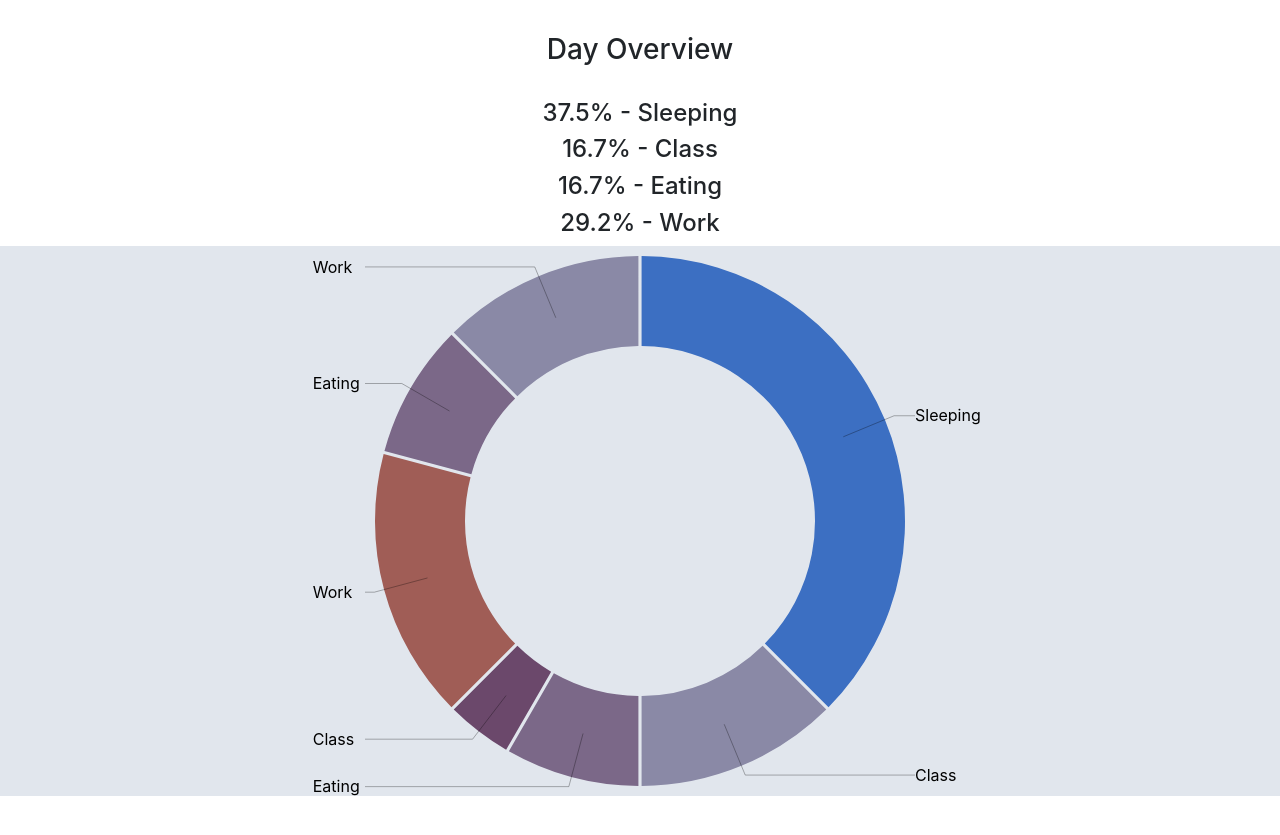
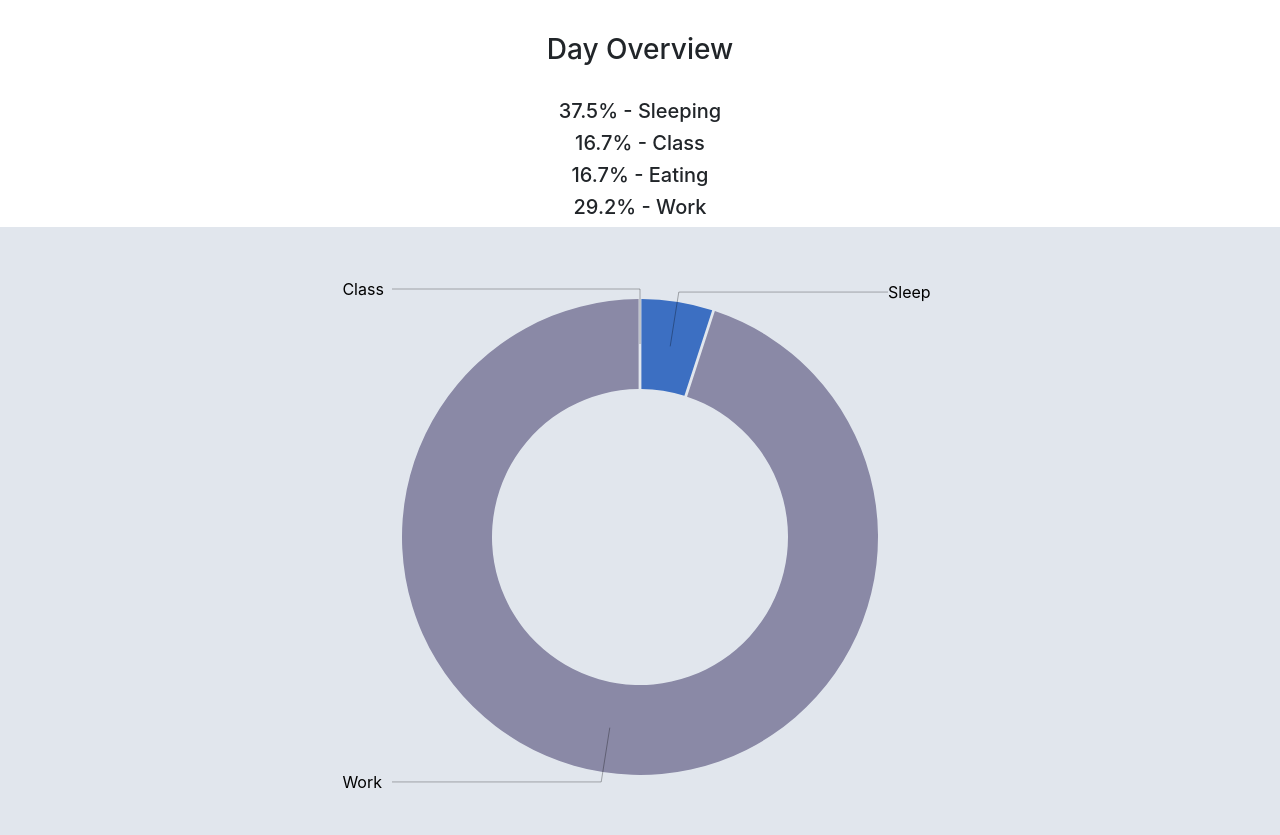
Before and after one commit to Avi-P/LifeTime, a React (Create React App) app: page /day-view in a window 1280 px wide. Shown: the part 395-1230 px from the top of the page. Before the commit the page ends 1191 px from the top, so only its background shows below. Built offline with nearby package versions, Linux system fonts and the light colour scheme.

Commit message:
Change donut chart code to support JSON data and implement lifecycle methods to handle rendering different donut charts

```diff
--- a/package.json
+++ b/package.json
@@ -8,6 +8,7 @@
     "d3-dsv": "^1.1.1",
     "d3-scale": "^3.0.0",
     "d3-shape": "^1.3.5",
+    "json2csv": "^4.5.2",
     "react": "^16.8.6",
     "react-bootstrap": "^1.0.0-beta.9",
     "react-calendar": "^2.19.0",
--- a/src/Pages/Calendar/CalendarView.js
+++ b/src/Pages/Calendar/CalendarView.js
@@ -2,8 +2,6 @@ import React from "react"
 
 import NavBar from "../../Components/NavBar"
 import Calendar from 'react-calendar';
-
-import * as d3 from "d3";
 
 import DonutSummary from "./DonutSummary"
 
@@ -15,27 +13,40 @@ class CalendarView extends React.Component {
 
         this.onChange = this.onChange.bind(this);
 
-        let dataX = this.generateData();
-
         this.state = {
+            firstInitialize: false,
             date: new Date(),
-            data: [5,6,7,8],
+            data: [],
             width: 900,
-            height: 550,
+            height: 620,
             id: "root"
         }
     }
 
-    generateData (value, length = 5){
-        d3.range(length).map((item, index) => ({
-            date: index,
-            value: value === null || value === undefined ? Math.random() * 100 : value
-        }))};
+    componentDidMount() {
+        let data = [];
+
+        data.push(JSON.parse('{"time_in" : 0, "time_out" : 12, "name" : "Sleep"}'));
+        data.push(JSON.parse('{"time_in" : 12, "time_out" : 13, "name" : "Class"}'));
+        data.push(JSON.parse('{"time_in" : 13, "time_out" : 14, "name" : "Eating"}'));
+        data.push(JSON.parse('{"time_in" : 14, "time_out" : 19, "name" : "Class"}'));
+        data.push(JSON.parse('{"time_in" : 19, "time_out" : 24, "name" : "Work"}'));
+
+        this.setState({
+            data: data
+        })
+    }
 
     onChange(date) {
         this.setState({
             date: date
         })
+    }
+
+    generateChart() {
+        let donut =  (<DonutSummary id="forRemove" date={this.state.date} width={this.state.width} height={this.state.height} />);
+
+        return donut;
     }
 
     render() {
@@ -50,22 +61,20 @@ class CalendarView extends React.Component {
                                 </div>
                                 <h3> Day Overview </h3>
                                 <br></br>
-                                <h4> 37.5% - Sleeping</h4>
-                                <h4> 16.7% - Class</h4>
-                                <h4> 16.7% - Eating</h4>
-                                <h4> 29.2% - Work</h4>
+                                <h5> 37.5% - Sleeping</h5>
+                                <h5> 16.7% - Class</h5>
+                                <h5> 16.7% - Eating</h5>
+                                <h5> 29.2% - Work</h5>
                             </center>
                         </div>
 
                         <div id = "main">
-                                <DonutSummary data={this.state.data} width={this.state.width} height={this.state.height} />
+                            {this.generateChart()}
                         </div>
-
                     </div>
             </div>
         )
     }
-
 }
 
 export default CalendarView
--- a/src/Pages/Calendar/DonutSummary.js
+++ b/src/Pages/Calendar/DonutSummary.js
@@ -2,7 +2,6 @@ import React from "react"
 
 import { scaleOrdinal } from 'd3-scale';
 import { arc as d3Arc, pie as d3Pie } from 'd3-shape';
-import { csvParse } from 'd3-dsv';
 
 class DonutSummary extends React.Component{
 
@@ -10,9 +9,10 @@ class DonutSummary extends React.Component{
         super(props);
 
         this.state = {
+            data: [],
             width: this.props.width,
             height: this.props.height,
-            radius: Math.min(this.props.width, this.props.height) / 2,
+            radius: Math.min(this.props.width, this.props.height) / 2.5,
             colors: scaleOrdinal().range([
                                                 '#3c6fc2',
                                                 '#8a89a6',
@@ -22,8 +22,63 @@ class DonutSummary extends React.Component{
                                                 '#d0743c',
                                                 '#ff8c00',
                                             ]),
+        };
+    }
 
+    generateRandomData() {
+        let data = [];
+        let activity = ["Sleep", "Work", "Class", "Food", "Exercise"];
+        let startNumber = 0;
+        let rand = Math.floor(Math.random() * 5) + 1;
+
+        for(let i = 0; i < rand; i++) {
+            let num = startNumber;
+            let numTwo = Math.floor(Math.random() * 24 - num) + num;
+            startNumber = numTwo;
+
+            let numThree =  Math.floor(Math.random() * 4);
+
+            let obj = '{"time_in" :' + num.toString() + ', "time_out" :' + numTwo.toString() + ', "name" : "' + activity[i] + '"}';
+
+            data.push(JSON.parse(obj));
         }
+
+        return data;
+    }
+
+    componentDidMount() {
+
+        // data.push(JSON.parse('{"time_in" : 0, "time_out" : 9, "name" : "Sleep"}'));
+        // data.push(JSON.parse('{"time_in" : 9, "time_out" : 12, "name" : "Class"}'));
+        // data.push(JSON.parse('{"time_in" : 12, "time_out" : 14, "name" : "Eating"}'));
+        // data.push(JSON.parse('{"time_in" : 14, "time_out" : 15, "name" : "Class"}'));
+        // data.push(JSON.parse('{"time_in" : 15, "time_out" : 19, "name" : "Work"}'));
+        // data.push(JSON.parse('{"time_in" : 19, "time_out" : 21, "name" : "Eating"}'));
+        // data.push(JSON.parse('{"time_in" : 21, "time_out" : 24, "name" : "Work"}'));
+
+        this.setState({
+            data: this.generateRandomData()
+        })
+    }
+
+    componentDidUpdate(prevProps) {
+        if (this.shouldUpdate(prevProps, this.props)) {
+           this.update();
+        }
+    }
+
+    shouldUpdate(prevProps, props) {
+        if (prevProps.date !== props.date) {
+            return true;
+        }
+
+        return false;
+    }
+
+    update() {
+        this.setState({
+            data: this.generateRandomData(),
+        });
     }
 
     midAngle(d){
@@ -31,15 +86,14 @@ class DonutSummary extends React.Component{
     }
 
     render() {
-        let dataTest =
-            `time,name
-            540,Sleeping
-            180,Class
-            120,Eating
-            60,Class
-            240,Work
-            120,Eating
-            180,Work`;
+        let dataCleaned = [];
+
+        for (let i = 0; i < this.state.data.length; i++) {
+            let cleaned = '{"time" :' + (this.state.data[i]["time_out"] - this.state.data[i]["time_in"])
+                            + ', "activity": "' + this.state.data[i]["name"] + '"}';
+
+            dataCleaned.push(JSON.parse(cleaned));
+        }
 
         const arc = d3Arc()
             .outerRadius(this.state.radius - 10)
@@ -52,16 +106,9 @@ class DonutSummary extends React.Component{
 
         const pie = d3Pie()
             .sort(null)
-            .value(function(d) {
-                return d.time//d.population;
-            });
+            .value(function(d) { return d.time; });
 
-        const data = pie( //dataTest
-            csvParse(dataTest, d => {
-                d.time = +d.time;
-                return d;
-            })
-        );
+        const data = pie(dataCleaned);
 
         return (
                 <svg id = "visual" width={this.state.width} height={this.state.height}>
@@ -75,17 +122,15 @@ class DonutSummary extends React.Component{
 
                             let retString = arc.centroid(d)+ " " + outerArc.centroid(d) + " " + textPos;
 
-                        //console.log(d.data.name + " " + retString);
+                            return (
+                                <g className="arc" key={`a${d.data.activity}`}>
+                                    <path d={arc(d)} fill={this.state.colors(d.data.activity)} />
+                                    <polyline points={retString} fill="none" stroke="black" strokeWidth= "1px" opacity = ".3"/>
 
-                        return (
-                            <g className="arc" key={`a${d.data.time}`}>
-                                <path d={arc(d)} fill={this.state.colors(d.data.time)} />
-                                <polyline points={retString} fill="none" stroke="black" stroke-width= "1px" opacity = ".3"/>
-
-                                {(textPos[0] < 0 ? textPos[0] = textPos[0] * 1.19 : textPos[0])}
+                                    {(textPos[0] < 0 ? textPos[0] = textPos[0] * 1.2 : textPos[0])}
 
                                     <text transform={`translate(${textPos/*arc.centroid(d)*/})`} dy=".35em">
-                                    {d.data.name}
+                                        {d.data.activity}
                                     </text>
                                 </g>
                             )
```
Also changed, not shown: 1 other file (tests, documents, lock files or other folders). Lines whose indentation alone changed are shown as unchanged.
